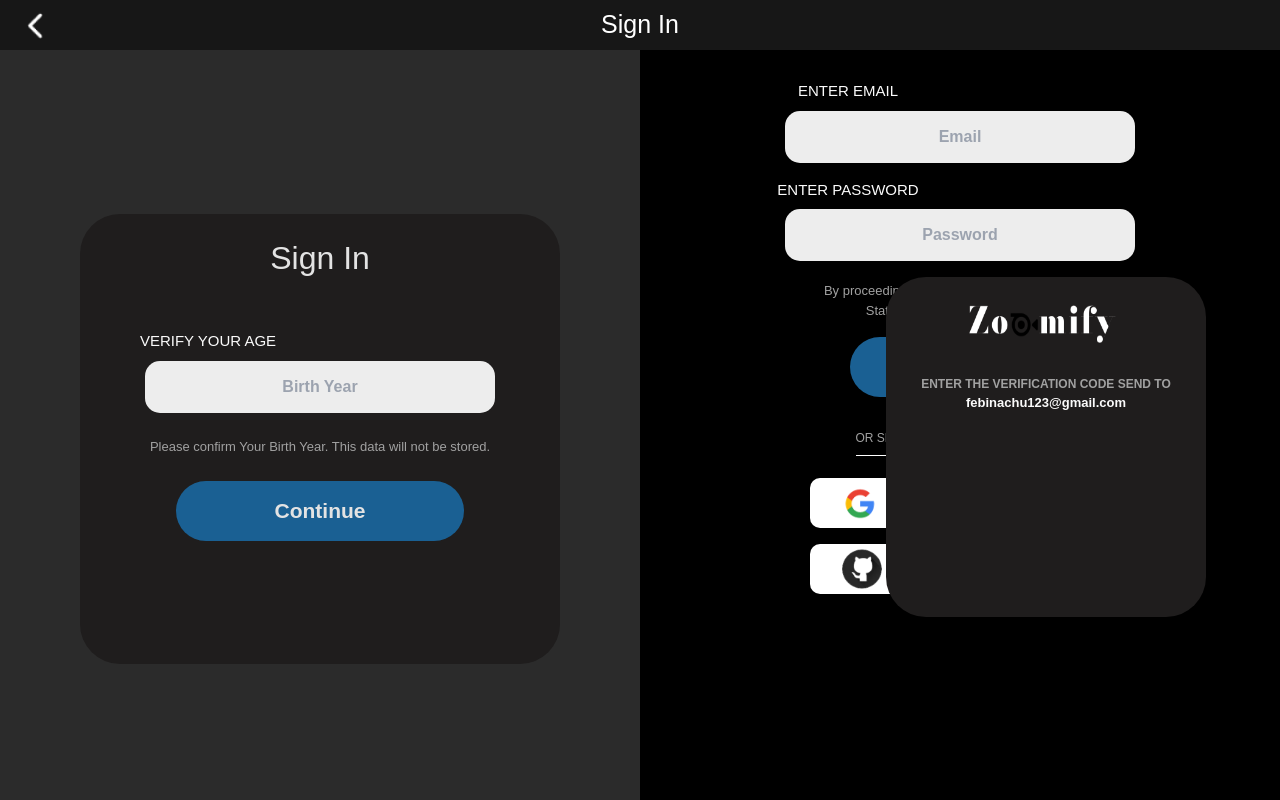
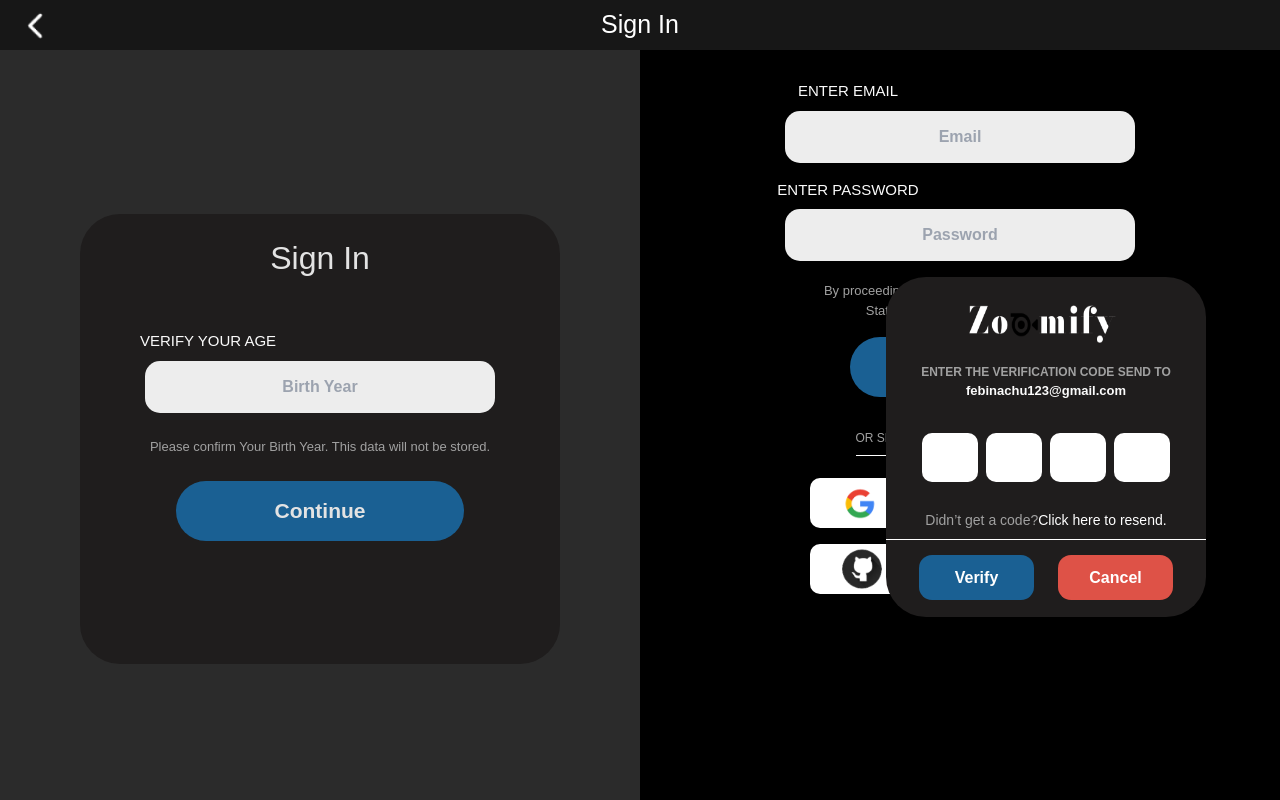
Before and after one commit to Febin-Joseph/zoomify, a React (Create React App) app in the folder client/: page /signin in a window 1280 px wide. Built offline with nearby package versions, Linux system fonts and the light colour scheme.

Commit message:
completed OTP full work

```diff
--- a/client/src/components/common/card/OTPcard.jsx
+++ b/client/src/components/common/card/OTPcard.jsx
@@ -1,5 +1,6 @@
 import React from 'react';
 import { zoomifyLogo } from '../../../constants/icons';
+import OTPBtn from '../../unusual/OTPBtn';
 
 const OTPcard = () => {
   return (
@@ -13,12 +14,35 @@
           alt="zoomify"
           className='md:w-[12vw] h-[50px]'
         />
-        <p className='text-[12px] text-[#A1A1A1] font-semibold mt-5'>
+        <p className='text-[12px] text-[#A1A1A1] font-semibold mt-2'>
           ENTER THE VERIFICATION CODE SEND TO
         </p>
         <p className='text-[13px] text-[#FBFBFB] font-bold'>
           febinachu123@gmail.com
         </p>
+        <div className='flex flex-row'>
+          <OTPBtn />
+          <OTPBtn />
+          <OTPBtn />
+          <OTPBtn />
+        </div>
+        <p className='text-[#A1A1A1] text-[14px] mt-6'>
+          Didn’t get a code?
+          <a href="https://google.com" className='text-[#FFFFFF]'>
+            Click here to resend.
+          </a>
+        </p>
+        <span className='w-full h-[0.5px] bg-[#FFFFFF] mt-2'></span>
+        <div className='mt-4 space-x-6 text-white font-bold text-center'>
+          <button
+            className='bg-[#1A6093] w-[115px] h-[45px] rounded-[13px]'>
+            Verify
+          </button>
+          <button
+            className='bg-[#DE5247] w-[115px] h-[45px] rounded-[13px]'>
+            Cancel
+          </button>
+        </div>
       </div>
     </div>
   );
--- a/client/src/components/index.js
+++ b/client/src/components/index.js
@@ -18,7 +18,10 @@
 import Nav from './common/nav/Nav'
 
 //Notification
-import Notification from './Notification'
+import Notification from './unusual/Notification'
+
+//OTP Button
+import OTPBtn from './unusual/OTPBtn'
 
 export {
     InputBtn,
@@ -32,4 +35,5 @@
     Logo,
     Nav,
     Notification,
+    OTPBtn,
 }
--- /dev/null
+++ b/client/src/components/unusual/OTPBtn.jsx
@@ -0,0 +1,14 @@
+import React from 'react'
+
+const OTPBtn = () => {
+  return (
+    <div>
+      <input
+      type="text"
+      className='rounded-[10px] w-[56px] h-[49px] m-1 mt-8
+       text-center font-extrabold text-[30px]'/>
+    </div>
+  )
+}
+
+export default OTPBtn
```
Also changed, not shown: client/src/pages/signup/Rightside.jsx (+7 -1 lines), client/src/components/unusual/Notification.jsx (renamed from client/src/components/Notification.jsx).
